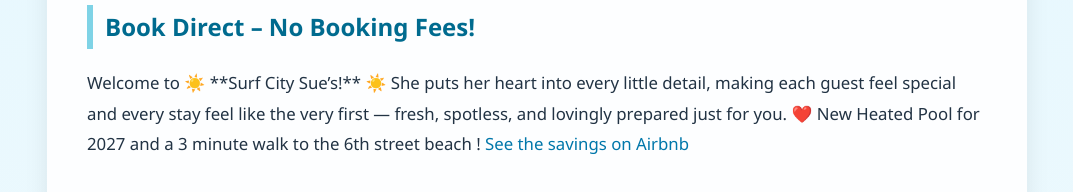
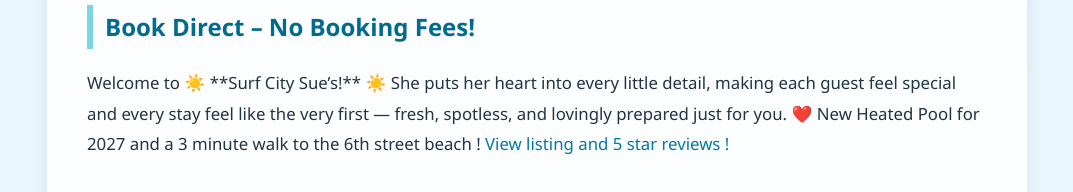
Before and after one commit to joepers/bb, a plain HTML site: page index.html in a window 1280 px wide. Shown: the part 780-972 px from the top of the page, without its empty margins (103-1176 px from the left). Drawn offline with Linux system fonts and the light colour scheme.

Commit message:
Update index.html

```diff
--- a/index.html
+++ b/index.html
@@ -458,7 +458,7 @@ footer {
 
 She puts her heart into every little detail, making each guest feel special and every stay feel like the very first — fresh, spotless, and lovingly prepared just for you. ❤️
 
-New Heated Pool for 2027 and a 3 minute walk to the 6th street beach !  <a href='https://www.airbnb.com/rooms/620842301602314833'>See the savings on Airbnb</a>
+New Heated Pool for 2027 and a 3 minute walk to the 6th street beach !  <a href='https://www.airbnb.com/rooms/620842301602314833'>View listing and 5 star reviews !</a>
 <p>
 <h2>2027 Summer Availability</h2>
 <section class="summer-availability">
```
